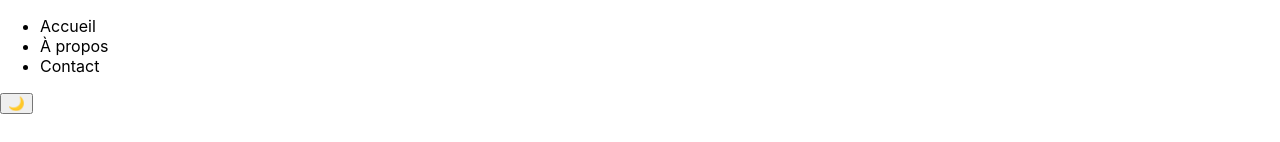
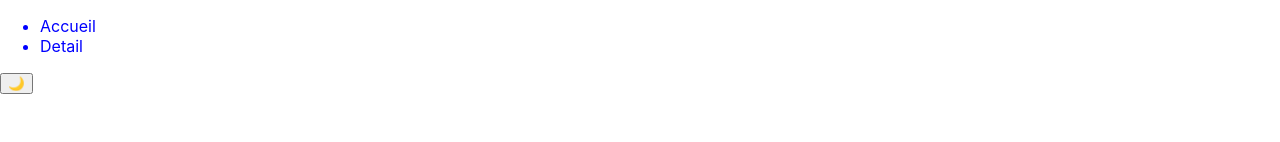
Before and after one commit to Arthurbsnrd/RAUDI_FRONT, a React (Create React App) app in the folder raudi_front/: page / in a window 1280 px wide. Shown: the top 142 px of the page. Built offline with nearby package versions, Linux system fonts and the light colour scheme.

Commit message:
Ajout style et pages

```diff
--- a/raudi_front/src/component/Navbar.js
+++ b/raudi_front/src/component/Navbar.js
@@ -1,13 +1,18 @@
 import React from 'react';
 import '../style/Navbar.css';
+import { Link } from "react-router-dom";
+
 
 const Navbar = () => {
   return (
     <nav>
       <ul>
-        <li>Accueil</li>
-        <li>À propos</li>
-        <li>Contact</li>
+        <Link to='/'>
+          <li>Accueil</li>
+        </Link>
+        <Link to='/Detail'>
+          <li>Detail</li>
+        </Link>
       </ul>
     </nav>
   );
```
